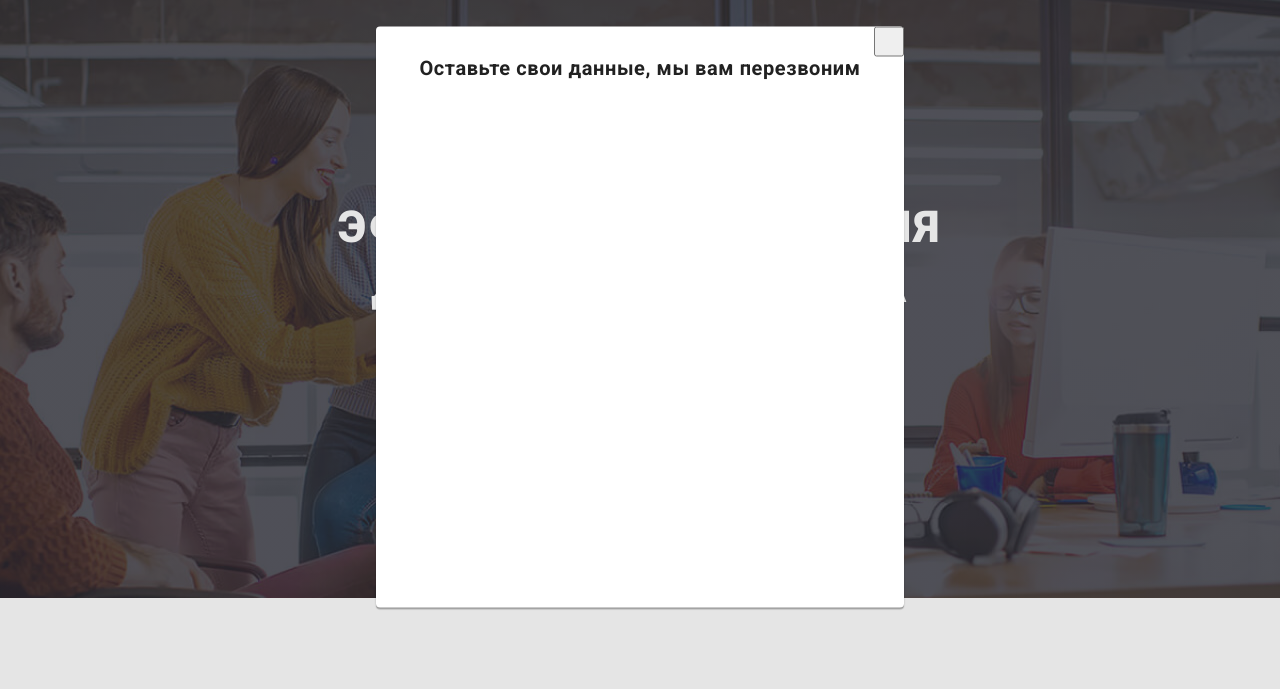
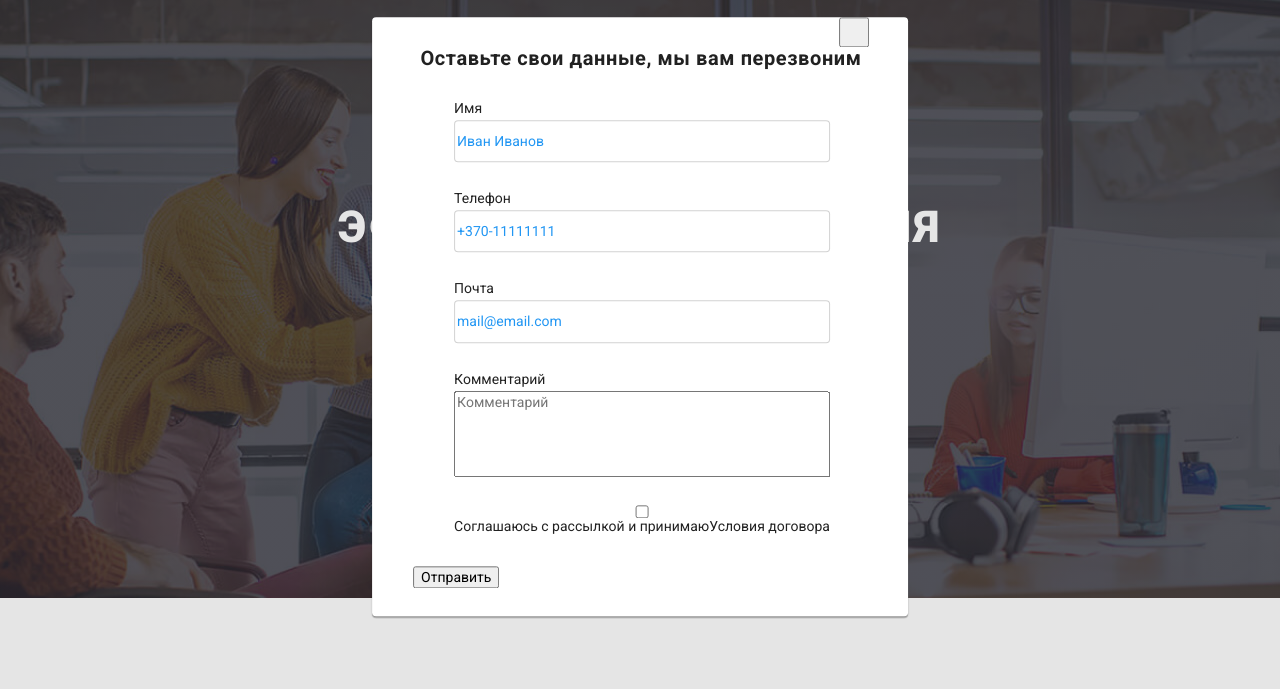
Before and after one commit to mirazhh/goit-markup-hw-06, a plain HTML site: page index.html in a window 1280 px wide. Both pictures are taken after a click on the button "Заказать услугу". Shown: the part 83-772 px from the top of the page. Drawn offline with Linux system fonts and the light colour scheme.

Commit message:
Form styles added

```diff
--- a/css/styles.css
+++ b/css/styles.css
@@ -67,6 +67,10 @@ p, b {margin: 0;}
 
 img, p, b {
     display: block;
+}
+
+textarea {
+    resize: none;
 }
 
 /*.header-box*/
@@ -599,61 +603,7 @@ img, p, b {
     fill: var(--accent-blue-color);
 }
 
-/*Backdrop css*/
 
-.backdrop {
-    position: fixed;
-    top: 0;
-    left: 0;
-
-    width: 100%;
-    height: 100%;
-
-    background-color:rgba(0, 0, 0, 0.1);
-    padding-top: 221px;
-}
-
-.backdrop .is-hidden .modal {
-    transform: translate(-50%, -50%);
-    opacity: 0;
-    pointer-events: none;
-}
-
-.modal {
-    position: absolute;
-    top: 50%;
-    left: 50%;
-    transform: translate(-50%, -50%);
-    animation-name: backInLeft;
-    animation-duration: 500ms;
-    animation-timing-function: linear;
-    transition: transform 250ms cubic-bezier(0.4, 0, 0.2, 1);
-
-    width: 528px;
-    height: 581px;
-
-    background-color: var(--lightest-background-color);
-    box-shadow: 0px 1px 3px rgba(0, 0, 0, 0.12), 0px 1px 1px rgba(0, 0, 0, 0.14), 0px 2px 1px rgba(0, 0, 0, 0.2);
-    border-radius: 4px;
-}
-
-.button-close-modal {
-    display: flex;
-    box-sizing: border-box;
-    margin-left: auto;
-    padding-top: 8px;
-    padding-left: 8px;
-    width: 30px;
-    height: 30px;
-}
-
-.leave-the-details-text {
-    font-weight: bold;
-    font-size: 20px;
-    line-height: 23px;
-    text-align: center;
-    letter-spacing: 0.03em;
-}
 
 /*Portfolio css*/
 
@@ -870,3 +820,91 @@ img, p, b {
     text-transform: uppercase;
     color: var(--dark-theme-text-color) /*#FFFFFF*/;
 }
+
+
+/*Backdrop css*/
+
+.backdrop {
+    position: fixed;
+    top: 0;
+    left: 0;
+
+    width: 100%;
+    height: 100%;
+
+    background-color:rgba(0, 0, 0, 0.1);
+    padding-top: 221px;
+}
+
+.backdrop .is-hidden .modal {
+    transform: translate(-50%, -50%);
+    opacity: 0;
+    pointer-events: none;
+}
+
+.modal {
+    position: absolute;
+    top: 50%;
+    left: 50%;
+    transform: translate(-50%, -50%);
+    animation-name: backInLeft;
+    animation-duration: 500ms;
+    animation-timing-function: linear;
+    transition: transform 250ms cubic-bezier(0.4, 0, 0.2, 1);
+
+    min-width: 528px;
+    min-height: 581px;
+
+    background-color: var(--lightest-background-color);
+    box-shadow: 0px 1px 3px rgba(0, 0, 0, 0.12), 0px 1px 1px rgba(0, 0, 0, 0.14), 0px 2px 1px rgba(0, 0, 0, 0.2);
+    border-radius: 4px;
+}
+
+.button-close-modal {
+    display: flex;
+    box-sizing: border-box;
+    margin-left: auto;
+    padding-top: 8px;
+    padding-left: 8px;
+    width: 30px;
+    height: 30px;
+}
+
+.form-field {
+    display: flex;
+    flex-direction: column;
+
+    padding-left: 41px;
+    padding-right: 39px;
+}
+
+
+.leave-the-details-text {
+    font-weight: bold;
+    font-size: 20px;
+    line-height: 23px;
+    text-align: center;
+    letter-spacing: 0.03em;
+}
+
+.leave-the-details-wrapper {
+    margin-bottom: 30px;
+}
+
+.form-field input{
+    margin: 0;
+    padding-top: 12px;
+    padding-bottom: 12px;
+    border: 1px solid rgba(33, 33, 33, 0.2);
+    border-radius: 4px;
+}
+
+.form-field label {
+    margin-bottom: 4px;
+}
+.form-field {
+    margin-bottom: 28px;
+}
+.form-field input::placeholder {
+    color: var(--accent-blue-color);
+}
--- a/index.html
+++ b/index.html
@@ -515,10 +515,43 @@
 
     <div class="backdrop is-hidden" data-modal>
       <div class="modal">
-        <button class="button-close-modal" data-modal-close>
-        </button>
-        <p class="leave-the-details-text">Оставьте свои данные, мы вам перезвоним</p>
+        <form class=""  autocomplete="on">
+          <div class="form-field">
+            <button class="button-close-modal" data-modal-close>
+            </button>
+            <div class="leave-the-details-wrapper">
+              <p class="leave-the-details-text">Оставьте свои данные, мы вам перезвоним</p>
+            </div>
+            <div class="name-field form-field">
+                <label for="name">Имя</label>
+                <input type="text" name="name" id="name" placeholder="Иван Иванов">
+              </div>
+              <div class="tel-field form-field">
+                <label for="tel">Телефон</label>
+                <input type="tel" name="name" id="tel" placeholder="+370-11111111">
+              </div>
+              <div class="mail-field form-field">
+                <label for="mail">Почта</label>
+                <input type="email" name="name" id="mail" placeholder="mail@email.com">
+              </div>
+              <div class="comment-field form-field">
+                <label for="comment">Комментарий</label>
+                <textarea  name="comment"  id="comment" rows="5" placeholder="Комментарий"></textarea>
+              </div>
+              <div class="licence-field form-field">
+                <input type="checkbox" name="licence" value="" id="licence">
+                <label for="licence"><span>Соглашаюсь с рассылкой и принимаю</span><span>Условия договора</span></label>
+              </div>
+              <div>
+                <button type="submit">Отправить
+                </button>
+              </div>
+          </div>
+        </form>
+      </div>
     </div>
+
+
 
     <script src="./js/modal.js"></script>
   </body>
```
